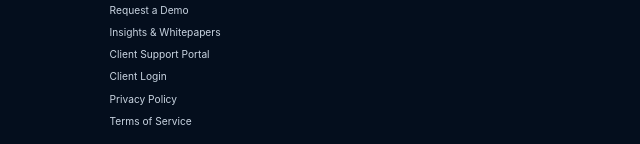
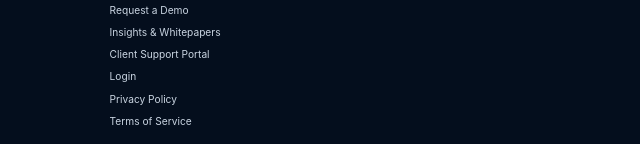
Before and after one commit to elameen37/zakeem-solutions, a React (Vite) app: page / in a window 1280 px wide. Shown: the part 11853-11997 px from the top of the page, without its empty margins (0-640 px from the left). Built offline with nearby package versions, Linux system fonts and the light colour scheme; no server answers.

Commit message:
feat(auth): update navbar label-to login

```diff
--- a/src/components/layout/Navbar.tsx
+++ b/src/components/layout/Navbar.tsx
@@ -403,7 +403,7 @@ export const Navbar: React.FC = () => {
                     : "text-slate-700 hover:text-slate-950 hover:bg-slate-100"
                 )}
               >
-                Client Login
+                Login
               </Link>
             )}
             <Button variant="primary" size="sm" href="/request-demo">
@@ -544,7 +544,7 @@ export const Navbar: React.FC = () => {
                   onClick={() => setIsOpen(false)}
                   className="w-full text-slate-300 hover:text-white hover:bg-white/5"
                 >
-                  Client Portal Login
+                  Login
                 </Button>
               )}
             </div>
--- a/src/data/navigation.ts
+++ b/src/data/navigation.ts
@@ -217,7 +217,7 @@ export const FOOTER_NAVIGATION = {
   resources: [
     { label: "Insights & Whitepapers", href: "/insights" },
     { label: "Client Support Portal", href: "/support" },
-    { label: "Client Login", href: "/login" },
+    { label: "Login", href: "/login" },
     { label: "Privacy Policy", href: "/privacy" },
     { label: "Terms of Service", href: "/terms" }
   ]
```
